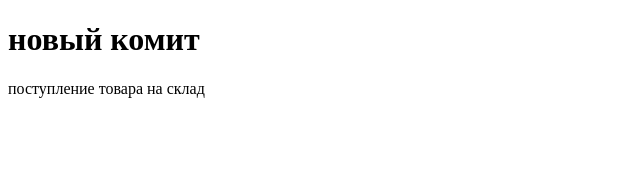
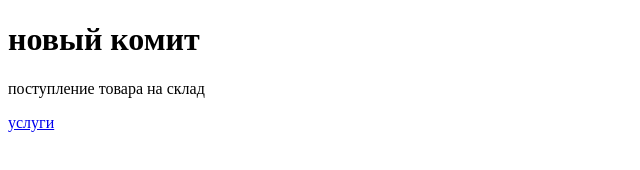
Before and after one commit to Mikhail9923/new-project, a plain HTML site: page index.html in a window 1280 px wide. Shown: the full height of the page, 0-640 px from the left. Drawn offline with Linux system fonts and the light colour scheme.

Commit message:
linl added

```diff
--- a/index.html
+++ b/index.html
@@ -9,5 +9,6 @@
 <body>
     <h1 class="title">новый комит</h1>
     <p>поступление товара на склад</p>
+    <a href="#">услуги</a>
 </body>
 </html>
```
